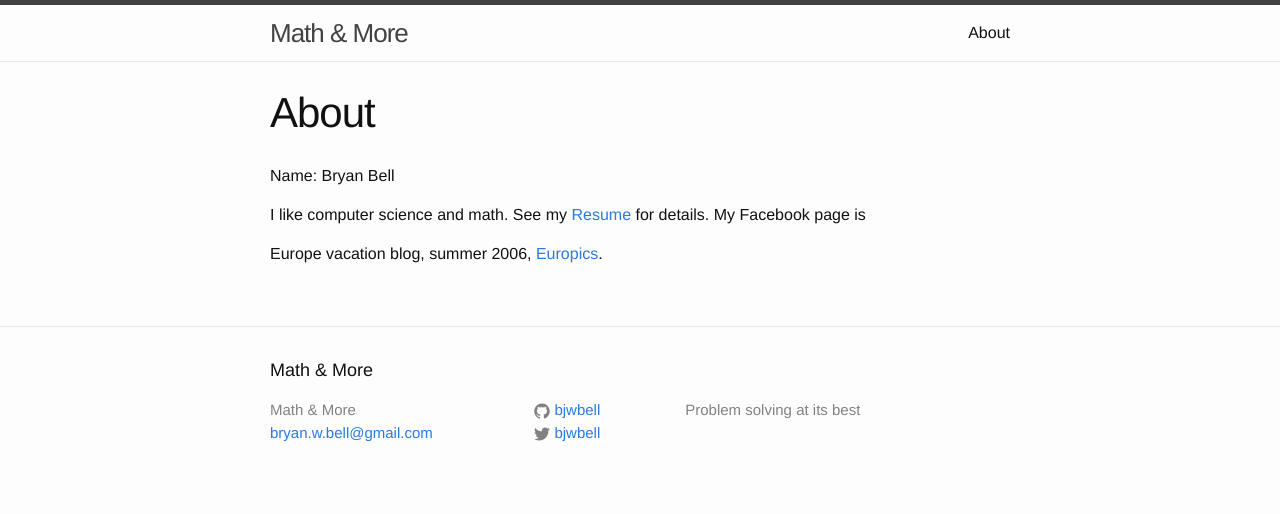
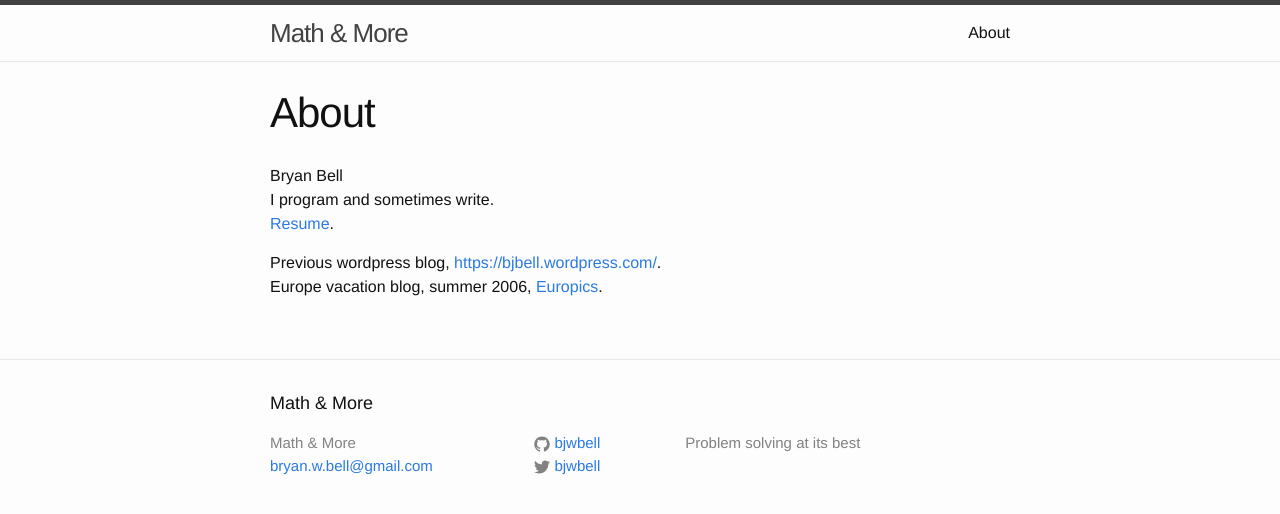
Before and after one commit to bjwbell/bjwbell.github.io, a Jekyll site: the page built from about.md, in a window 1280 px wide. Shown: the top 514 px of the page. Built offline with Jekyll 4.4.1, drawn with Linux system fonts in a browser that asks for light colours.

Commit message:
Updated about page

```diff
--- a/about.md
+++ b/about.md
@@ -4,9 +4,11 @@ title: About
 permalink: /about/
 ---
 
-Name: Bryan Bell
+Bryan Bell
+<br/>I program and sometimes write.
+<br/>[Resume](https://bjbell.wordpress.com/resume/).
 
-I like computer science and math. See my [Resume](https://bjbell.wordpress.com/resume/) for details.
-My Facebook page is
 
+
+Previous wordpress blog, [https://bjbell.wordpress.com/](https://bjbell.wordpress.com/).<br/>
 Europe vacation blog, summer 2006, [Europics](http://www.europics.wordpress.com/).
```
